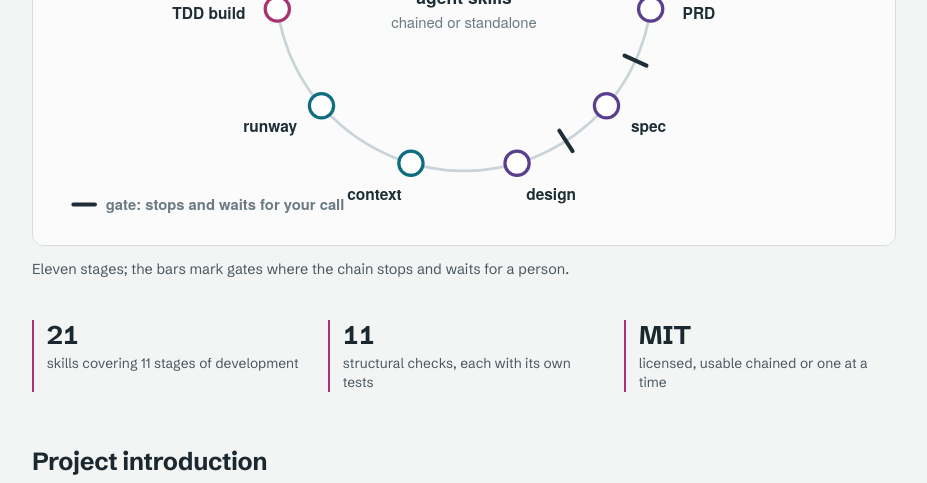
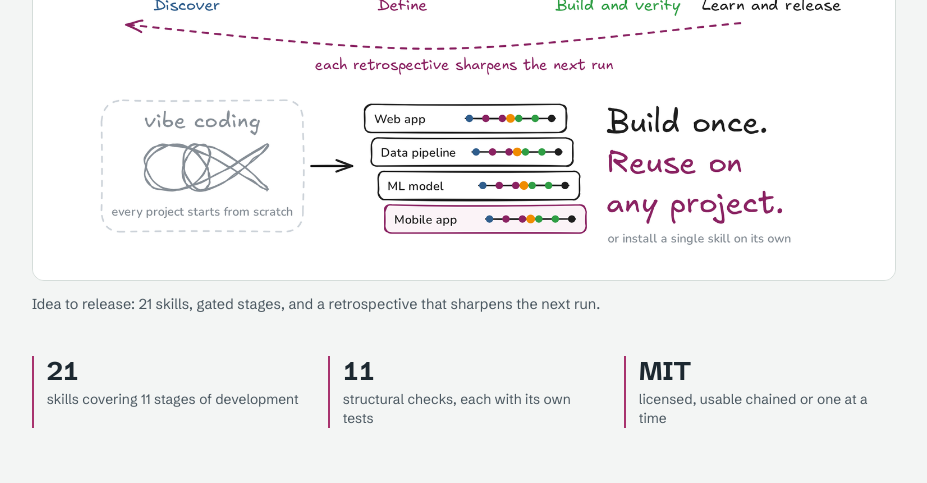
Before and after one commit to sys0507/sys0507.github.io, a Jekyll site: the page built from _projects/fullchain-dev-skills.md, in a window 1280 px wide and 900 px high, scrolled down 826 px, cut to the strip 0-483 px from the top of the window. Shown: the whole strip, without its empty margins (176-1103 px from the left). Built offline with Jekyll 4.4.1, drawn with Linux system fonts in a browser that asks for light colours.

Commit message:
Full-Chain Development Skills: new hand-drawn cover
Co-Authored-By: Claude Sonnet 5.5 <noreply@anthropic.com>
Claude-Session: https://claude.ai/code/session_01Q3RyRHNauFDp5gBXLQT2zn

```diff
--- a/_projects/fullchain-dev-skills.md
+++ b/_projects/fullchain-dev-skills.md
@@ -7,9 +7,9 @@ channel: code
 period: "2026"
 role: "Author and maintainer"
 stack: [Agent Skills, Claude Code, Python, MCP, Markdown]
-cover: /assets/img/projects/fullchain-skills.svg
-cover_alt: "A ring of eleven development stages from research to release, with gates marked where the workflow stops for a decision."
-cover_caption: "Eleven stages; the bars mark gates where the chain stops and waits for a person."
+cover: /assets/img/projects/fullchain-skills.png
+cover_alt: "Hand-drawn graphic: 21 agent skills chained from idea to release in four phases (discover, define, build and verify, learn and release), with gates that stop for approval and a retrospective that feeds the next run."
+cover_caption: "Idea to release: 21 skills, gated stages, and a retrospective that sharpens the next run."
 repo: "https://github.com/sys0507/FullChain-Dev-Skills-EN"
 video:
   src: /assets/video/FullChain-Dev-Skills.mp4
```
Also changed, not shown: assets/img/projects/fullchain-skills.png (added), assets/img/projects/fullchain-skills.svg (deleted).
